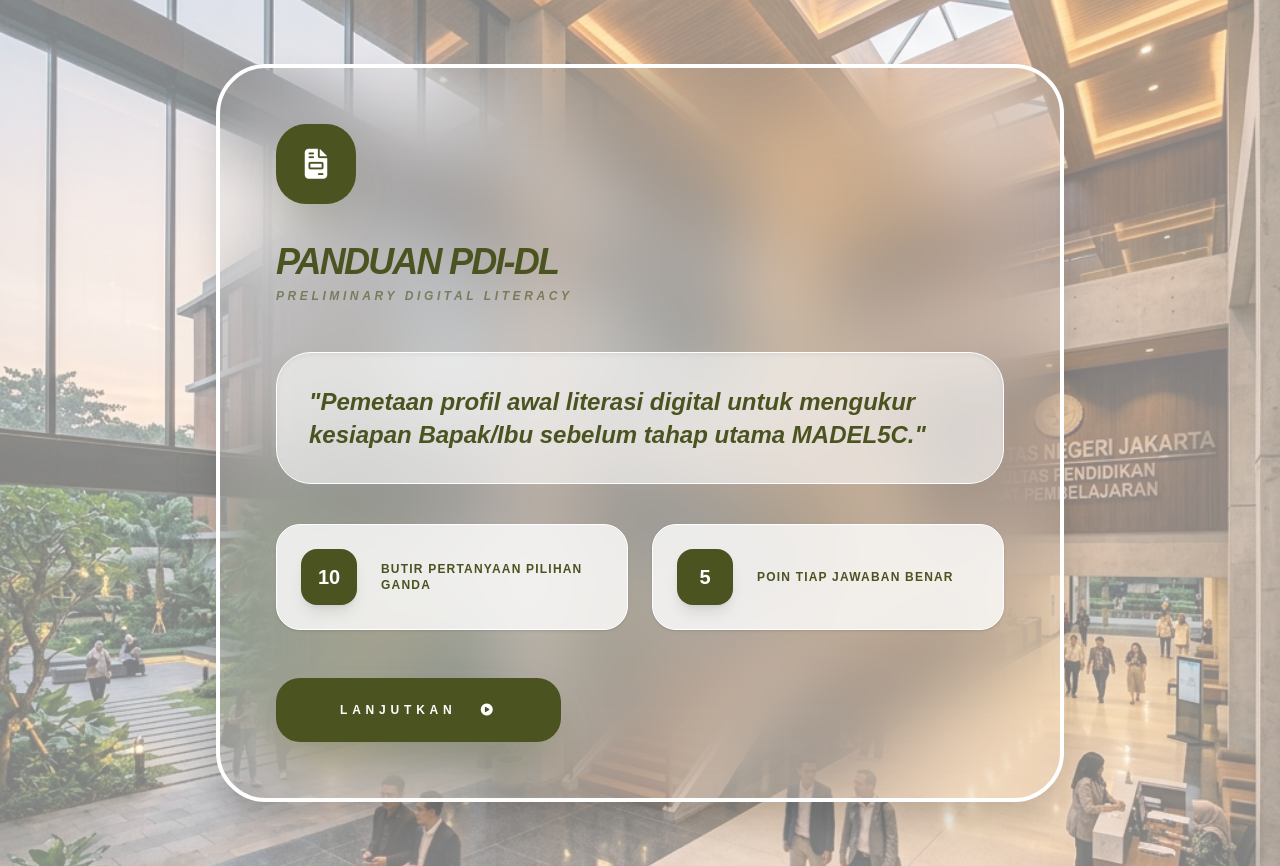
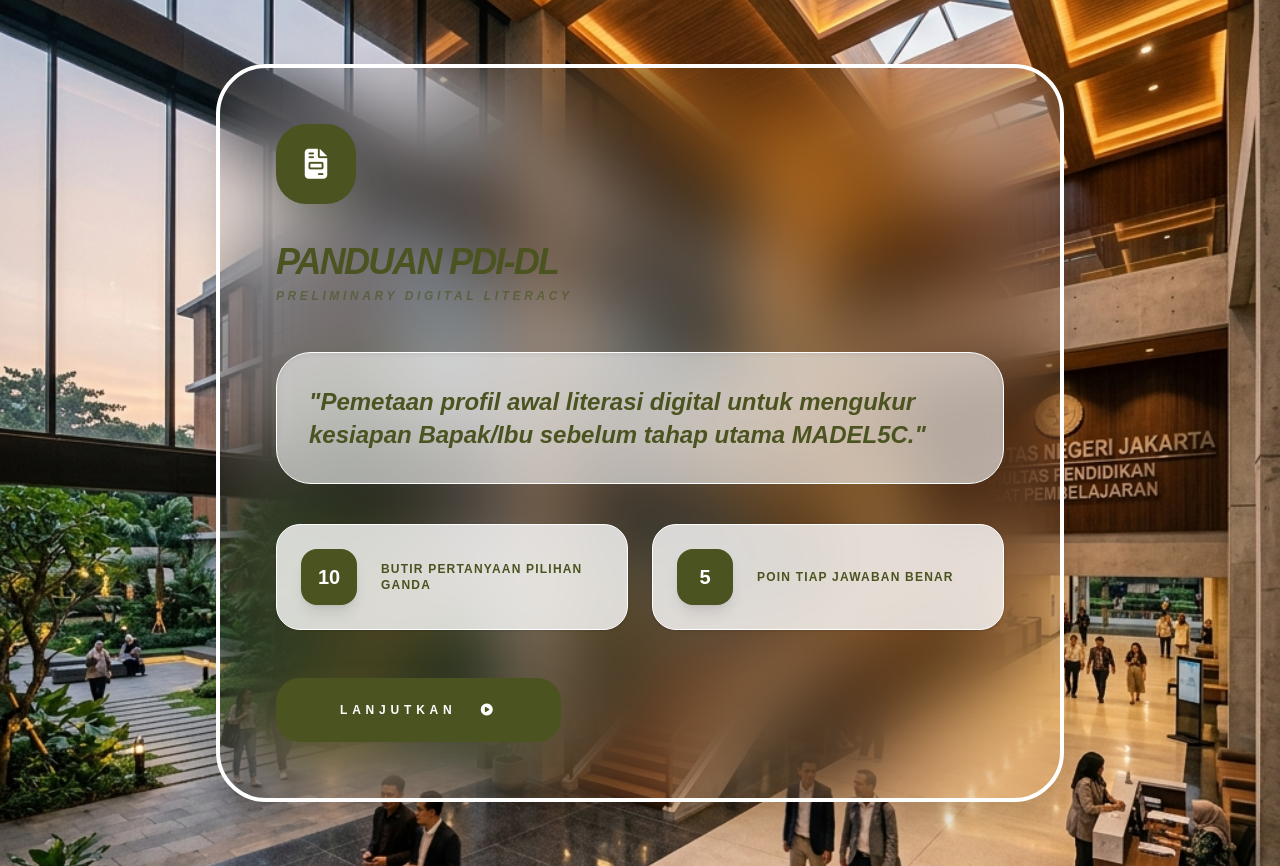
Before and after one commit to cathaleya/web_e-assesment, a Next.js app: page /assessment/preliminary in a window 1280 px wide. Built offline with nearby package versions, Linux system fonts and the light colour scheme.

Commit message:
style: remove background filters from all assessment stages for full image clarity

```diff
--- a/src/app/assessment/madel5c/page.tsx
+++ b/src/app/assessment/madel5c/page.tsx
@@ -78,7 +78,7 @@ export default function Madel5cAssessment() {
   return (
     <div className="min-h-screen relative overflow-hidden"
          style={{
-           backgroundImage: "linear-gradient(rgba(255, 255, 255, 0.45), rgba(255, 255, 255, 0.45)), url('/unj_bg_v2.png')",
+           backgroundImage: "url('/unj_bg_v2.png')",
            backgroundSize: 'cover',
            backgroundPosition: 'center',
            backgroundAttachment: 'fixed'
--- a/src/app/assessment/preliminary/page.tsx
+++ b/src/app/assessment/preliminary/page.tsx
@@ -78,7 +78,7 @@ export default function PreliminaryAssessment() {
   return (
     <div className="min-h-screen relative overflow-hidden"
          style={{
-           backgroundImage: "linear-gradient(rgba(255, 255, 255, 0.5), rgba(255, 255, 255, 0.5)), url('/unj_bg_v2.png')",
+           backgroundImage: "url('/unj_bg_v2.png')",
            backgroundSize: 'cover',
            backgroundPosition: 'center',
            backgroundAttachment: 'fixed'
--- a/src/app/survey/page.tsx
+++ b/src/app/survey/page.tsx
@@ -58,7 +58,7 @@ export default function SurveyPage() {
   return (
     <div className="min-h-screen relative overflow-hidden pb-24"
          style={{
-           backgroundImage: "linear-gradient(rgba(255, 255, 255, 0.55), rgba(255, 255, 255, 0.55)), url('/unj_bg_v2.png')",
+           backgroundImage: "url('/unj_bg_v2.png')",
            backgroundSize: 'cover',
            backgroundPosition: 'center',
            backgroundAttachment: 'fixed'
```
